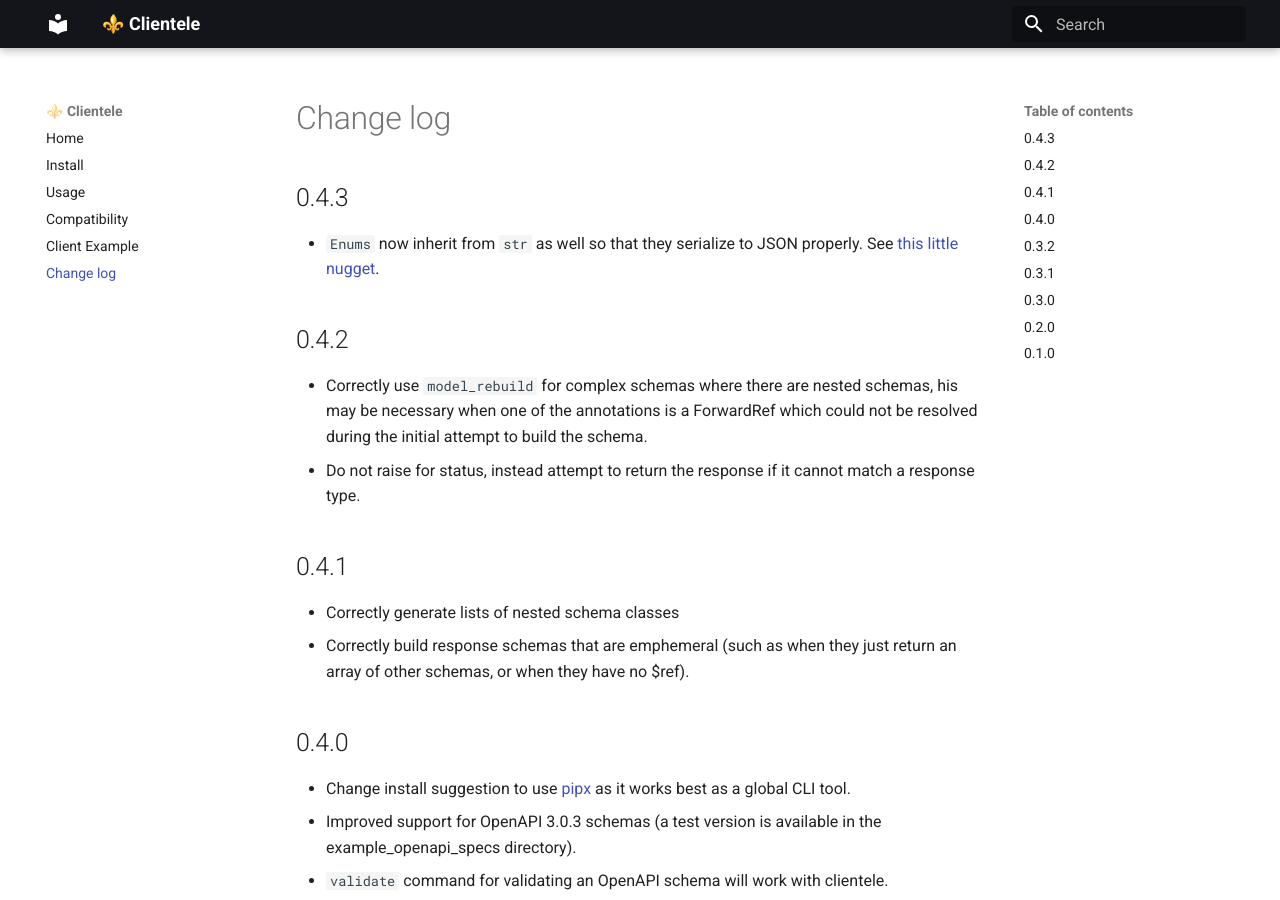
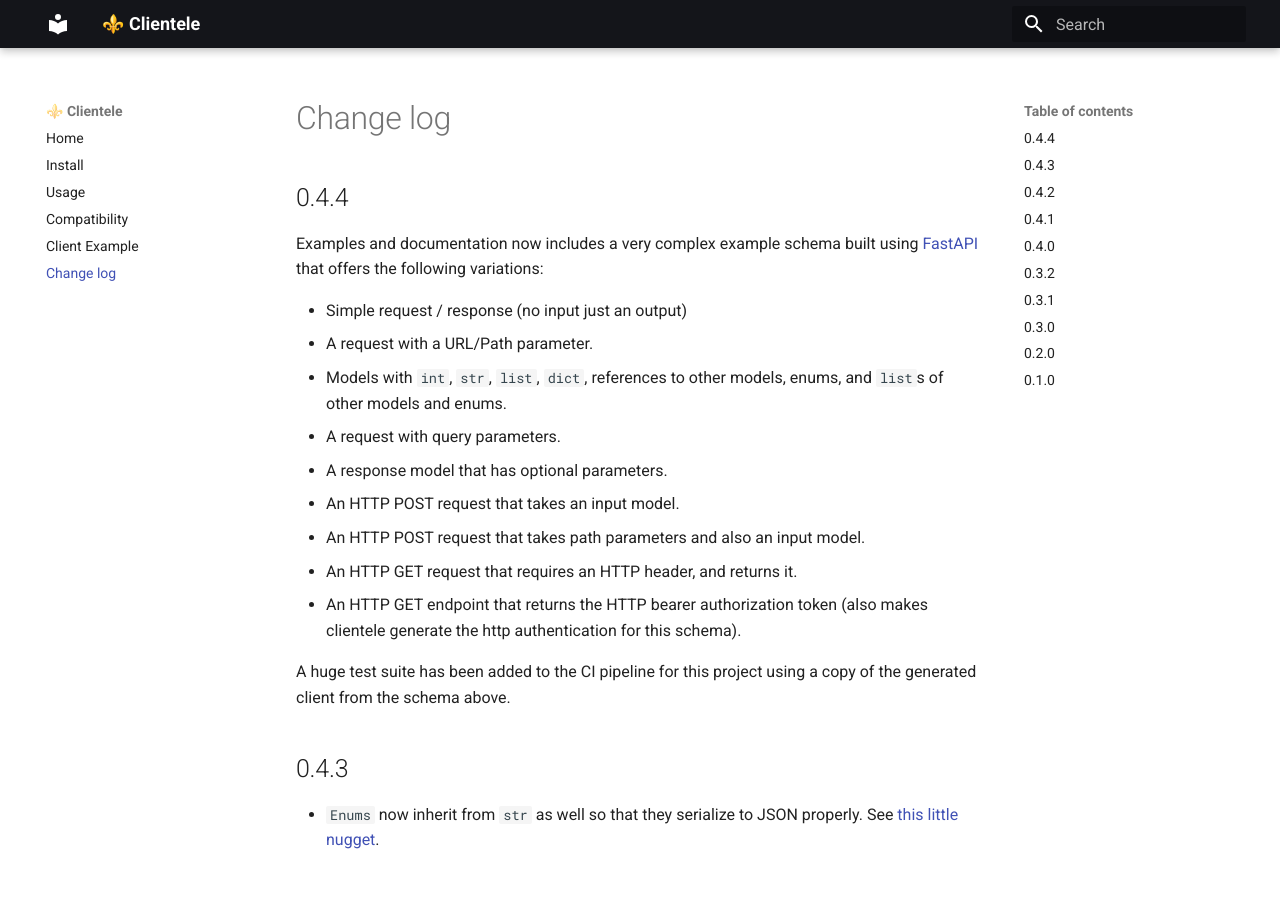
Before and after one commit to phalt/clientele, an MkDocs documentation site: the page built from docs/CHANGELOG.md, in a window 1280 px wide and 900 px high. Built offline with MkDocs 1.6.1 and Material for MkDocs 9.7.7, drawn with Linux system fonts in a browser that asks for light colours.

Commit message:
tests in progress - testing ci

```diff
--- a/docs/CHANGELOG.md
+++ b/docs/CHANGELOG.md
@@ -1,64 +1,79 @@
 # Change log
+
+## 0.4.4
+
+Examples and documentation now includes a very complex example schema built using [FastAPI](https://fastapi.tiangolo.com/) that offers the following variations:
+
+* Simple request / response (no input just an output)
+* A request with a URL/Path parameter.
+* Models with `int`, `str`, `list`, `dict`, references to other models, enums, and `list`s of other models and enums.
+* A request with query parameters.
+* A response model that has optional parameters.
+* An HTTP POST request that takes an input model.
+* An HTTP POST request that takes path parameters and also an input model.
+* An HTTP GET request that requires an HTTP header, and returns it.
+* An HTTP GET endpoint that returns the HTTP bearer authorization token (also makes clientele generate the http authentication for this schema).
+
+A huge test suite has been added to the CI pipeline for this project using a copy of the generated client from the schema above.
 
 ## 0.4.3
 
-- `Enums` now inherit from `str` as well so that they serialize to JSON properly. See [this little nugget](https://hultner.se/quickbits/2018-03-12-python-json-serializable-enum.html).
+* `Enums` now inherit from `str` as well so that they serialize to JSON properly. See [this little nugget](https://hultner.se/quickbits/2018-03-12-python-json-serializable-enum.html).
 
 ## 0.4.2
 
-- Correctly use `model_rebuild` for complex schemas where there are nested schemas, his may be necessary when one of the annotations is a ForwardRef which could not be resolved during the initial attempt to build the schema.
-- Do not raise for status, instead attempt to return the response if it cannot match a response type.
+* Correctly use `model_rebuild` for complex schemas where there are nested schemas, his may be necessary when one of the annotations is a ForwardRef which could not be resolved during the initial attempt to build the schema.
+* Do not raise for status, instead attempt to return the response if it cannot match a response type.
 
 ## 0.4.1
 
-- Correctly generate lists of nested schema classes
-- Correctly build response schemas that are emphemeral (such as when they just return an array of other schemas, or when they have no $ref).
+* Correctly generate lists of nested schema classes
+* Correctly build response schemas that are emphemeral (such as when they just return an array of other schemas, or when they have no $ref).
 
 ## 0.4.0
 
-- Change install suggestion to use [pipx](https://github.com/pypa/pipx) as it works best as a global CLI tool.
-- Improved support for OpenAPI 3.0.3 schemas (a test version is available in the example_openapi_specs directory).
-- `validate` command for validating an OpenAPI schema will work with clientele.
-- `version` command for showing the current version of clientele.
-- Supports HTTP DELETE methods.
-- Big refactor of how methods are generated to reduce duplicate code.
-- Support optional header parameters in all request functions (where they are required).
-- Very simple Oauth2 support - if it is discovered will set up HTTP Bearer auth for you.
-- Uses `dict` and `list` instead of `typing.Dict` and `typing.List` respectively.
-- Improved schema generation when schemas have $ref to other models.
+* Change install suggestion to use [pipx](https://github.com/pypa/pipx) as it works best as a global CLI tool.
+* Improved support for OpenAPI 3.0.3 schemas (a test version is available in the example_openapi_specs directory).
+* `validate` command for validating an OpenAPI schema will work with clientele.
+* `version` command for showing the current version of clientele.
+* Supports HTTP DELETE methods.
+* Big refactor of how methods are generated to reduce duplicate code.
+* Support optional header parameters in all request functions (where they are required).
+* Very simple Oauth2 support - if it is discovered will set up HTTP Bearer auth for you.
+* Uses `dict` and `list` instead of `typing.Dict` and `typing.List` respectively.
+* Improved schema generation when schemas have $ref to other models.
 
 ## 0.3.2
 
-- Minor changes to function name generation to make it more consistent.
-- Optional parameters in schemas are working properly.
+* Minor changes to function name generation to make it more consistent.
+* Optional parameters in schemas are working properly.
 
 ## 0.3.1
 
-- Fixes a bug when generating HTTP Authentication schema.
-- Fixes a bug when generating input classes for post functions, when the input schema doesn't exist yet.
-- Generates pythonic function names in clients now, always (like `lower_case_snake_case`).
+* Fixes a bug when generating HTTP Authentication schema.
+* Fixes a bug when generating input classes for post functions, when the input schema doesn't exist yet.
+* Generates pythonic function names in clients now, always (like `lower_case_snake_case`).
 
 ## 0.3.0
 
-- Now generates a `MANIFEST` file with information about the build versions
-- Added a `constants.py` file to the output if one does not exist yet, which can be used to store values that you do not want to change between subsequent re-generations of the clientele client, such as the API base url.
-- Authentication patterns now use `constants.py` for constants values.
-- Removed `ipython` from package dependencies and moved to dev dependencies.
-- Documentation! [https://phalt.github.io/clientele/](https://phalt.github.io/clientele/)
+* Now generates a `MANIFEST` file with information about the build versions
+* Added a `constants.py` file to the output if one does not exist yet, which can be used to store values that you do not want to change between subsequent re-generations of the clientele client, such as the API base url.
+* Authentication patterns now use `constants.py` for constants values.
+* Removed `ipython` from package dependencies and moved to dev dependencies.
+* Documentation! [https://phalt.github.io/clientele/](https://phalt.github.io/clientele/)
 
 ## 0.2.0
 
-- Improved CLI output
-- Code organisation is now sensible and not just one giant file
-- Now supports an openapi spec generated from a dotnet project (`Microsoft.OpenApi.Models`)
-- async client support  fully working
-- HTTP Bearer support
-- HTTP Basic support
-
+* Improved CLI output
+* Code organisation is now sensible and not just one giant file
+* Now supports an openapi spec generated from a dotnet project (`Microsoft.OpenApi.Models`)
+* async client support  fully working
+* HTTP Bearer support
+* HTTP Basic support
 
 ## 0.1.0
 
-- Initial version
-- Mostly works with a simple FastAPI generated spec (3.0.2)
-- Works with Twilio's spec (see example_openapi_specs/ directory) (3.0.1)
-- Almost works with stripes
+* Initial version
+* Mostly works with a simple FastAPI generated spec (3.0.2)
+* Works with Twilio's spec (see example_openapi_specs/ directory) (3.0.1)
+* Almost works with stripes
--- a/pyproject.toml
+++ b/pyproject.toml
@@ -29,6 +29,8 @@ ruff = "^0.0.272"
 mkdocs = "^1.4.3"
 ipython = "^8.14.0"
 mkdocs-material = "^9.1.19"
+respx = "^0.20.2"
+pytest = "^7.4.0"
 
 [build-system]
 requires = ["poetry-core"]
```
Also changed, not shown: CHANGELOG.md (+51 -36 lines), README.md (+4 -1 lines), docs/index.md (+1 -1 lines), docs/install.md (+1 -1 lines), docs/usage.md (+36 -1 lines), 13 other files.
